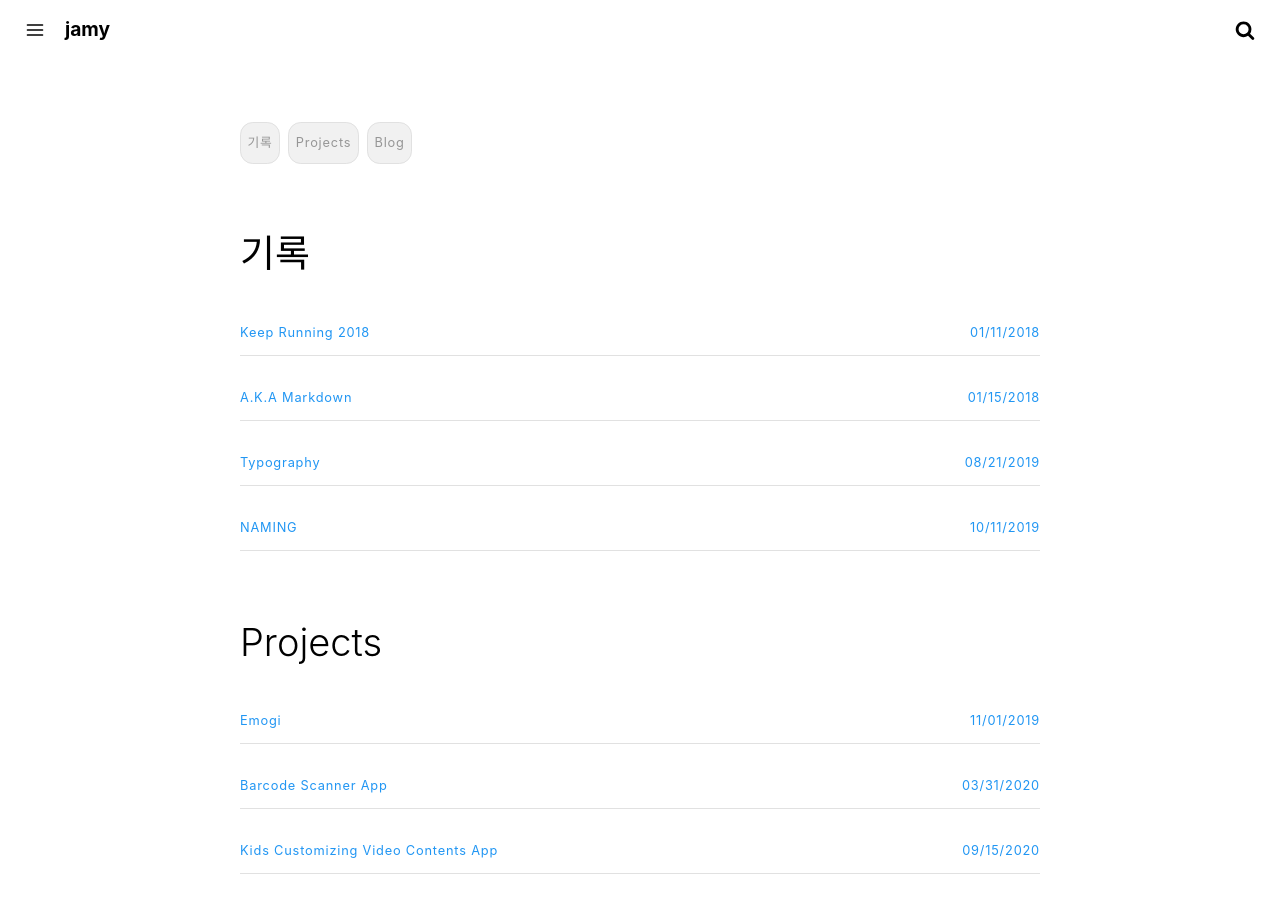
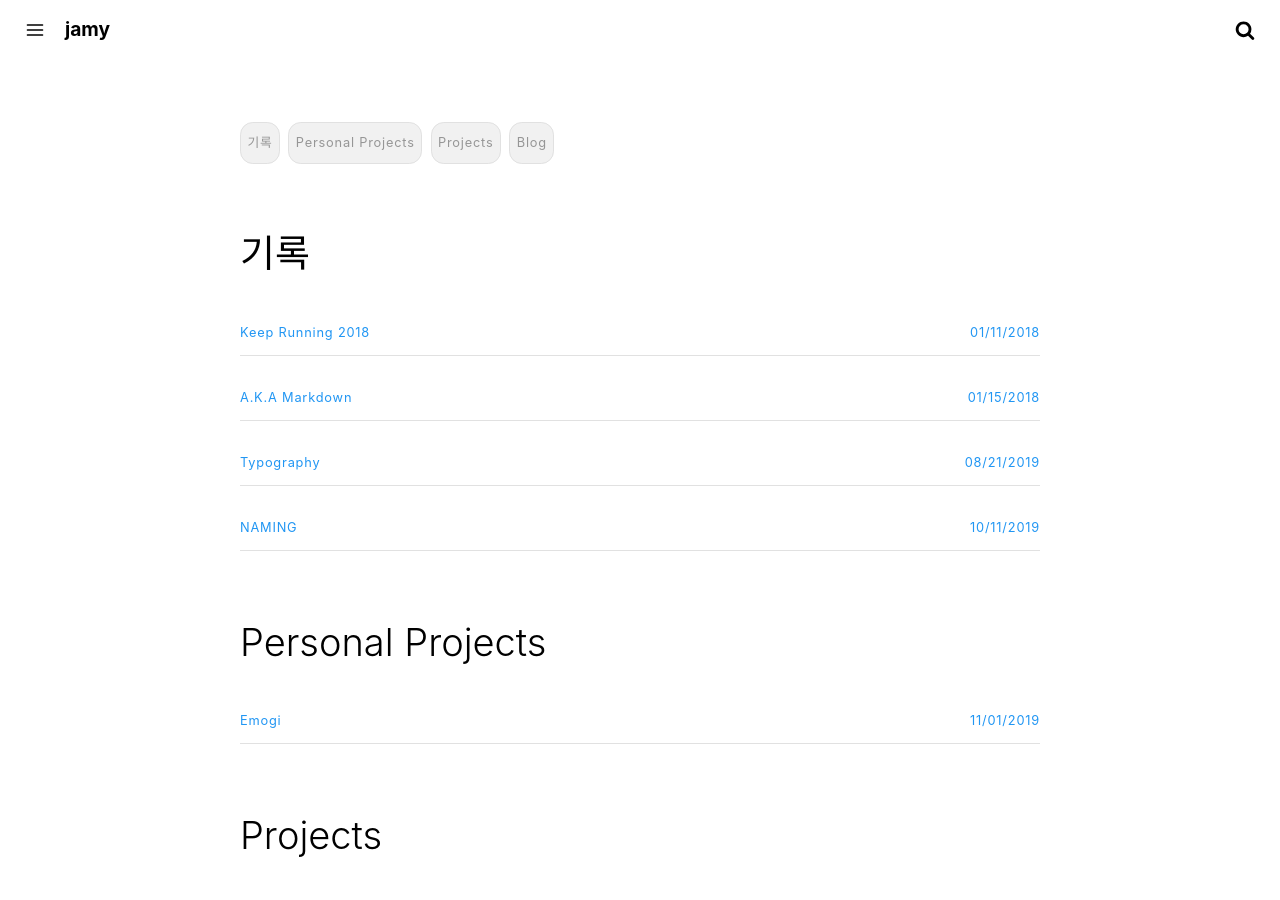
Before and after one commit to crazyjamy/crazyjamy.github.io, a Jekyll site: the page built from tags.html, in a window 1280 px wide and 900 px high. Built offline with Jekyll 4.4.1, drawn with Linux system fonts in a browser that asks for light colours; some of the changed lines change nothing that is shown.

Commit message:
Update 2019-11-01-emogi.md

```diff
--- a/_posts/2019-11-01-emogi.md
+++ b/_posts/2019-11-01-emogi.md
@@ -4,9 +4,9 @@ title: "Emogi"
 date: 2019-11-01 17:24:00
 image: 'https://user-images.githubusercontent.com/29529125/67750261-38f05100-fa72-11e9-9c59-d39cfaaff881.png'
 description: Emogi 아이콘 제작
-category: 'Personal Projects'
+category: '2019.11'
 tags:
-- Projects
+- Personal Projects
 twitter_text: Emogi 아이콘 제작
 introduction: Emogi 아이콘 제작
 ---
```
